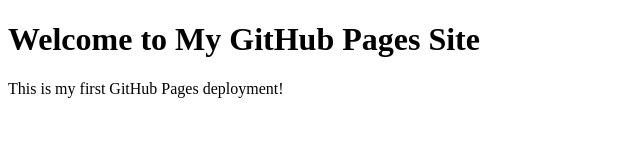
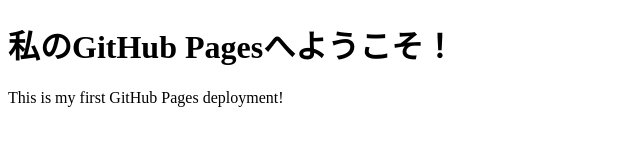
Before and after one commit to fabulanova10-cloud/my-first-web-app, a plain HTML site: page index.html in a window 1280 px wide. Shown: the whole page, without its empty margins (0-640 px from the left). Drawn offline with Linux system fonts and the light colour scheme.

Commit message:
Add files via upload

```diff
--- a/index.html
+++ b/index.html
@@ -6,7 +6,7 @@
     <title>My GitHub Pages Site</title>
 </head>
 <body>
-    <h1>Welcome to My GitHub Pages Site</h1>
+    <h1>私のGitHub Pagesへようこそ！</h1>
     <p>This is my first GitHub Pages deployment!</p>
 </body>
 </html>
```
